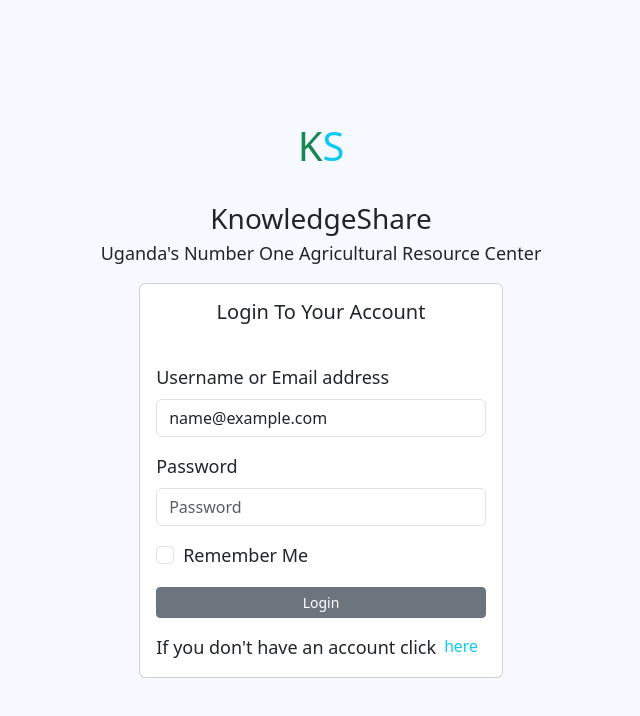
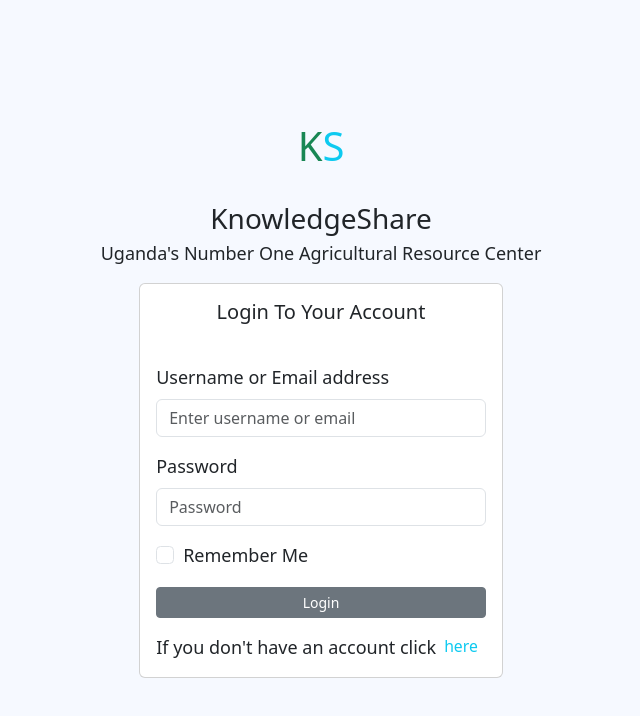
Before and after one commit to Muhereza-Joel/knowledge-share, a React (Create React App) app: page / in a window 1280 px wide. Shown: the top 716 px of the page, without its empty margins (319-959 px from the left). Built offline with nearby package versions, Linux system fonts and the light colour scheme; sample sign-in values are in the browser's storage.

Commit message:
improved ui

```diff
--- a/src/components/SplitDropdown.js
+++ b/src/components/SplitDropdown.js
@@ -46,11 +46,11 @@ const SplitDropdown = (props) => {
   };
 
   const navigateToProfile = () => {
-    navigate(`/knowledge-share/${props.username}/profile/`);
+    navigate(`/knowledge-share/${cookieData.USERNAME_KEY}/profile/`);
   }
 
   const handleNavigatioToHome = () => {
-    navigate(`/knowledge-share/${props.username}/`);
+    navigate(`/knowledge-share/${cookieData.USERNAME_KEY}/`);
   }
 
   const avatorStyle = {
@@ -79,7 +79,7 @@ const SplitDropdown = (props) => {
         <Dropdown.Item>
           <Nav.Item>
             <Nav.Link
-              href={`/knowledge-share/${props.username}/`}
+              href={`/knowledge-share/${cookieData.USERNAME_KEY}/`}
               className="text-info px-2 fw-bold text-dark"
               onClick={handleNavigatioToHome}
             >
--- a/src/components/dashboard.js
+++ b/src/components/dashboard.js
@@ -1,4 +1,4 @@
-import React, { Component, memo } from "react";
+import React, { useState, useEffect } from "react";
 import "bootstrap/dist/css/bootstrap.css";
 import { Nav } from "react-bootstrap";
 import Home from "./home";
@@ -8,84 +8,65 @@ import QuestionDetails from "./questionDetails";
 import AskQuestion from "./askQuestion";
 import LeftSideBar from "./leftSideBar";
 import TopBar from "./topBar";
+import Cookies from 'js-cookie';
 
-class Dashboard extends Component {
-  constructor(props) {
-    super(props);
-  }
+const Dashboard = (props) => {
+  const cookieData = JSON.parse(Cookies.get("knowledgeshare") || "{}");
+  const [selectedComponent, setSelectedComponent] = useState("home");
+  const [questionId, setQuestionId] = useState(null);
+  const username = cookieData.USERNAME_KEY;
 
-  style = {
-    backgroundColor: "#f6f9ff",
-    position: "relative",
+  useEffect(() => {
+    // Perform any side effects or initialization here
+  }, []);
+
+  const handleNavLinkClick = (component) => {
+    setSelectedComponent(component);
+    // Additional logic if needed
   };
 
-  panelStyle = {
-    minHeight: "90vh",
+  const handleQuestionLinkClick = (questionId) => {
+    setQuestionId(questionId);
+    // Additional logic if needed
   };
 
-  leftPanelStyle = {
-    ...this.panelStyle,
-    position: "sticky",
-    top: 60,
-  };
-
-  topPaneStyle = {
-    width: "100%",
-    height: "7vh",
-    zIndex: "3",
-    position: "sticky",
-    top: 0,
-  };
-
-
-  renderSelectedComponent = () => {
-    // Determine which component to render based on the selectedComponent state
-    switch (this.state.selectedComponent) {
-
+  const renderSelectedComponent = () => {
+    switch (selectedComponent) {
       case "questions":
         return (
           <Questions
-            username={`${this.props.username}`}
-            onQuestionClick={this.handleQuestionLinkClick}
+            username={username}
+            onQuestionClick={handleQuestionLinkClick}
           />
         );
       case "tags":
-        return <Tags username={`${this.props.username}`} />;
+        return <Tags username={username} />;
       case "questionDetails":
-        return <QuestionDetails questionId={`${this.state.questionId}`} />;
-
+        return <QuestionDetails questionId={questionId} />;
       default:
-        return null;
+        return <Home/>;
     }
   };
 
-
-  render() {
-    const username = this.props.username;
-
   return (
-      <div style={this.style}>
+    <div style={{ backgroundColor: "#f6f9ff", position: "relative" }}>
       <TopBar username={username} />
       <div className="row g-0">
         <div className="col-lg-2">
           <LeftSideBar
             username={username}
-              handleNavLinkClick={this.handleNavLinkClick}
+            handleNavLinkClick={handleNavLinkClick}
           />
         </div>
 
         <div className="col-lg-10">
           <div id="content-section" className="row g-0">
-              <Home
-                username={username}
-                onAskQuestionClick={this.handleNavLinkClick}
-              />
+            {renderSelectedComponent()}
           </div>
         </div>
       </div>
     </div>
   );
-  }
-}
+};
 
-export default memo(Dashboard);
+export default Dashboard;
--- a/src/components/leftSideBar.js
+++ b/src/components/leftSideBar.js
@@ -1,10 +1,12 @@
 import React, { useState, useEffect } from "react";
 import { Nav } from "react-bootstrap";
 import "bootstrap/dist/css/bootstrap.css";
+import Cookies from 'js-cookie';
 
 const LeftSideBar = (props) => {
   const storedActiveLink = localStorage.getItem("activeLink") || "ask-question";
   const [activeLink, setActiveLink] = useState(storedActiveLink);
+  const cookieData = JSON.parse(Cookies.get("knowledgeshare") || "{}");
 
   useEffect(() => {
     localStorage.setItem("activeLink", activeLink);
@@ -37,7 +39,7 @@ const LeftSideBar = (props) => {
           style={activeLink === "ask-question" ? linkStyle : {}}
         >
           <Nav.Link
-            href={`/knowledge-share/${props.username}/questions/ask-question/`}
+            href={`/knowledge-share/${cookieData.USERNAME_KEY}/questions/ask-question/`}
             className="text-info px-3 fw-bold text-dark"
             onClick={() => setActiveLink("ask-question")}
           >
@@ -52,7 +54,7 @@ const LeftSideBar = (props) => {
           style={activeLink === "all-questions" ? linkStyle : {}}
         >
           <Nav.Link
-            href={`/knowledge-share/${props.username}/questions/`}
+            href={`/knowledge-share/${cookieData.USERNAME_KEY}/questions/`}
             className="text-info px-3 fw-bold text-dark"
             onClick={() => setActiveLink("all-questions")}
           >
@@ -67,7 +69,7 @@ const LeftSideBar = (props) => {
           style={activeLink === "calender" ? linkStyle : {}}
         >
           <Nav.Link
-            href={`/knowledge-share/${props.username}/calendar/`}
+            href={`/knowledge-share/${cookieData.USERNAME_KEY}/calendar/`}
             className="text-info px-3 fw-bold text-dark"
             onClick={() => setActiveLink("calender")}
           >
@@ -82,7 +84,7 @@ const LeftSideBar = (props) => {
           style={activeLink === "tags" ? linkStyle : {}}
         >
           <Nav.Link
-            href={`/knowledge-share/${props.username}/tags/`}
+            href={`/knowledge-share/${cookieData.USERNAME_KEY}/tags/`}
             className="text-info px-3 fw-bold text-dark"
             onClick={() => setActiveLink("tags")}
           >
--- a/src/components/login.js
+++ b/src/components/login.js
@@ -1,25 +1,16 @@
-import React, { Component } from "react";
-import { Routes, Route, Navigate } from 'react-router-dom';
+import React, { useState, useEffect } from "react";
+import { useNavigate } from "react-router-dom";
 import "bootstrap/dist/css/bootstrap.css";
 import Button from "react-bootstrap/Button";
 import Form from "react-bootstrap/Form";
 import { Nav } from "react-bootstrap";
-import { isAuthenticated, login } from "../auth"
-import Dashboard from "./dashboard";
+import { isAuthenticated, login } from "../auth";
+import Cookies from 'js-cookie';
 
-class Login extends Component {
-  style = {
-    backgroundColor: "#f6f9ff",
-    minHeight: "100vh",
-    display: "flex",
-    flexDirection: "column",
-    alignItems: "center",
-    justifyContent: "center",
-    fontSize: "calc(10px + 1vmin)",
-    color: "white",
-  };
-
-  state = {
+const Login = () => {
+  const cookieData = JSON.parse(Cookies.get("knowledgeshare") || "{}");
+  const navigate = useNavigate();
+  const [formData, setFormData] = useState({
     email: "",
     password: "",
     username: "",
@@ -29,75 +20,81 @@ class Login extends Component {
       password: "",
     },
     redirectToDashboard: false,
-  };
+  });
 
-  componentDidMount() {
-    const storedFormValues =
-      JSON.parse(localStorage.getItem("loginFormValues")) || {};
+  useEffect(() => {
+    const storedFormValues = JSON.parse(localStorage.getItem("loginFormValues")) || {};
     const { errors, rememberMe, ...rest } = storedFormValues;
-    this.setState({
+    setFormData((prevFormData) => ({
+      ...prevFormData,
       ...rest,
       rememberMe: Boolean(rememberMe),
-    });
-  }
+    }));
+  }, []);
 
-  componentDidUpdate() {
-    const { errors, redirectToDashboard, ...valuesToStore } = this.state; // Exclude errors and redirectToDashboard from values to store
+  useEffect(() => {
+    const { errors, redirectToDashboard, ...valuesToStore } = formData; // Exclude errors and redirectToDashboard from values to store
     localStorage.setItem("loginFormValues", JSON.stringify(valuesToStore));
-  }
+  }, [formData]);
 
-  handleChange = (e) => {
+  const handleChange = (e) => {
     const { name, type, checked } = e.target;
     const value = type === "checkbox" ? checked : e.target.value;
 
-    this.setState((prevState) => ({
+    setFormData((prevFormData) => ({
+      ...prevFormData,
       [name]: value,
       errors: {
-        ...prevState.errors,
+        ...prevFormData.errors,
         [name]: "",
       },
     }));
   };
 
-  handleBlur = (e) => {
+  const handleBlur = (e) => {
     const { name, value } = e.target;
 
     if (!value.trim()) {
-      this.setState((prevState) => ({
+      setFormData((prevFormData) => ({
+        ...prevFormData,
         errors: {
-          ...prevState.errors,
+          ...prevFormData.errors,
           [name]: `${name.charAt(0).toUpperCase() + name.slice(1)} is required`,
         },
       }));
     }
   };
 
-  handleSubmit = async (e) => {
+  const handleSubmit = async (e) => {
     e.preventDefault();
 
     const errors = {};
-    if (!this.state.email.trim()) {
+    if (!formData.email.trim()) {
       errors.email = "Email is required";
     }
 
-    if (!this.state.password.trim()) {
+    if (!formData.password.trim()) {
       errors.password = "Password is required";
     }
 
-    const { email, password } = this.state;
+    const { email, password } = formData;
 
     if (Object.keys(errors).length === 0) {
       const authenticationResult = await login(email, password);
 
       if (authenticationResult.username) {
         // Authentication successful
-        this.setState({ isLoggedIn: true });
-        this.setState({ username: authenticationResult.username });
+        setFormData((prevFormData) => ({
+          ...prevFormData,
+          isLoggedIn: true,
+          username: authenticationResult.username,
+        }));
 
         setTimeout(() => {
-          this.setState({
+          setFormData((prevFormData) => ({
+            ...prevFormData,
             redirectToDashboard: true,
-          });
+          }));
         }, 10);
       } else {
         // Authentication failed
@@ -106,91 +103,99 @@ class Login extends Component {
     }
 
     // Update the state with errors
-    this.setState({ errors });
+    setFormData((prevFormData) => ({
+      ...prevFormData,
+      errors,
+    }));
   };
 
-  render() {
-    const { errors, redirectToDashboard} = this.state;
+  if (formData.redirectToDashboard) {
+    navigate(`/knowledge-share/${cookieData.USERNAME_KEY}`);
+  }
+  return (
+    <div style={style}>
+      <div className="d-flex flex-column align-items-center justify-content-center">
+        <div className="d-flex mb-4">
+          <h1 className="text-success">K</h1>
+          <h1 className="text-info">S</h1>
+        </div>
+        <h3 className="text-dark mb-1"> KnowledgeShare</h3>
+        <span className="text-dark mb-3">
+          Uganda's Number One Agricultural Resource Center
+        </span>
+      </div>
+      <Form className="card p-3" onSubmit={handleSubmit} noValidate>
+        <h5 className="text-dark text-center mb-4">Login To Your Account</h5>
+        <Form.Group className="mb-3 mt-3" controlId="formBasicEmail">
+          <Form.Label className="text-dark">
+            Username or Email address
+          </Form.Label>
+          <Form.Control
+            type="email"
+            name="email"
+            placeholder="Enter username or email"
+            onChange={handleChange}
+            onBlur={handleBlur}
+            value={formData.email}
+            required
+          />
+          {formData.errors.email && (
+            <small className="text-danger">{formData.errors.email}</small>
+          )}
+        </Form.Group>
 
-    if (redirectToDashboard) {
-      return <Dashboard username={this.state.username} />
-    }
+        <Form.Group className="mb-3" controlId="formBasicPassword">
+          <Form.Label className="text-dark">Password</Form.Label>
+          <Form.Control
+            type="password"
+            name="password"
+            placeholder="Password"
+            onChange={handleChange}
+            onBlur={handleBlur}
+            value={formData.password}
+            required
+          />
+          {formData.errors.password && (
+            <small className="text-danger">{formData.errors.password}</small>
+          )}
+        </Form.Group>
 
-    return (
-      <div style={this.style}>
-        <div className="d-flex flex-column align-items-center justify-content-center">
-          <div className="d-flex mb-4">
-            <h1 className="text-success">K</h1>
-            <h1 className="text-info">S</h1>
-          </div>
-          <h3 className="text-dark mb-1"> KnowledgeShare</h3>
-          <span className="text-dark mb-3">
-            Uganda's Number One Agricultural Resource Center
-          </span>
-        </div>
-        <Form className="card p-3" onSubmit={this.handleSubmit} noValidate>
-          <h5 className="text-dark text-center mb-4">Login To Your Account</h5>
-          <Form.Group className="mb-3 mt-3" controlId="formBasicEmail">
-            <Form.Label className="text-dark">
-              Username or Email address
-            </Form.Label>
-            <Form.Control
-              type="email"
-              name="email"
-              placeholder="Enter username or email"
-              onChange={this.handleChange}
-              onBlur={this.handleBlur}
-              value={this.state.email}
-              required
-            />
-            {errors.email && (
-              <small className="text-danger">{errors.email}</small>
-            )}
-          </Form.Group>
+        <Form.Group className="mb-3" controlId="formBasicCheckbox">
+          <Form.Check
+            type="checkbox"
+            name="rememberMe"
+            label="Remember Me"
+            onChange={handleChange}
+            checked={formData.rememberMe}
+          />
+        </Form.Group>
 
-          <Form.Group className="mb-3" controlId="formBasicPassword">
-            <Form.Label className="text-dark">Password</Form.Label>
-            <Form.Control
-              type="password"
-              name="password"
-              placeholder="Password"
-              onChange={this.handleChange}
-              onBlur={this.handleBlur}
-              value={this.state.password}
-              required
-            />
-            {errors.password && (
-              <small className="text-danger">{errors.password}</small>
-            )}
-          </Form.Group>
+        <Button variant="secondary" type="submit" className="btn-sm">
+          Login
+        </Button>
 
-          <Form.Group className="mb-3" controlId="formBasicCheckbox">
-            <Form.Check
-              type="checkbox"
-              name="rememberMe"
-              label="Remember Me"
-              onChange={this.handleChange}
-              checked={this.state.rememberMe}
-            />
-          </Form.Group>
+        <Nav.Item className="d-flex align-items-center mt-3">
+          If you don't have an account click
+          <small>
+            <Nav.Link href="/knowledge-share/auth/register/" className="text-info px-2">
+              here
+            </Nav.Link>
+          </small>
+        </Nav.Item>
+      </Form>
+    </div>
+  );
+};
 
-          <Button variant="secondary" type="submit" className="btn-sm">
-            Login
-          </Button>
-
-          <Nav.Item className="d-flex align-items-center mt-3">
-            If you don't have an account click
-            <small>
-              <Nav.Link href="/auth/register/" className="text-info px-2">
-                here
-              </Nav.Link>
-            </small>
-          </Nav.Item>
-
-        </Form>
-      </div>
-    );
-  }
-}
+const style = {
+  backgroundColor: "#f6f9ff",
+  minHeight: "100vh",
+  display: "flex",
+  flexDirection: "column",
+  alignItems: "center",
+  justifyContent: "center",
+  fontSize: "calc(10px + 1vmin)",
+  color: "white",
+};
 
 export default Login;
--- a/src/components/register.js
+++ b/src/components/register.js
@@ -188,7 +188,7 @@ class Register extends Component {
     const { errors, alert, redirectToLogin} = this.state;
 
     if(redirectToLogin){
-      return <Navigate to="/auth/login/" />;
+      return <Navigate to="/knowledge-share/auth/login/" />;
     }
 
     return (
@@ -268,7 +268,7 @@ class Register extends Component {
           <Nav.Item className="d-flex align-items-center mt-3">
             You have an account click
             <small>
-              <Nav.Link href="/auth/login/" className="text-info px-2">
+              <Nav.Link href="/knowledge-share/auth/login/" className="text-info px-2">
                 here to login
               </Nav.Link>
             </small>
--- a/src/components/shortProfile.js
+++ b/src/components/shortProfile.js
@@ -78,7 +78,7 @@ const ShortProfile = (props) => {
     }
   };
 
-  const { username, avatarUrl } = props;
+  const { avatarUrl } = props;
 
   return (
     <div className="mt-0 mx-3 text-center" style={style}>
@@ -92,7 +92,7 @@ const ShortProfile = (props) => {
       <div className="d-flex justify-content-center">
         <span className="text-center">
           Signed In As
-          <div className="h4 text-center">{username}</div>
+          <div className="h4 text-center">{cookieData.USERNAME_KEY}</div>
         </span>
       </div>
 
--- a/src/components/topBar.js
+++ b/src/components/topBar.js
@@ -2,9 +2,10 @@ import React, {useState} from "react";
 import "bootstrap/dist/css/bootstrap.css";
 import SplitDropdown from "./SplitDropdown";
 import { useNavigate } from "react-router-dom";
+import Cookies from 'js-cookie';
 
 const TopBar = (props) => {
-
+  const cookieData = JSON.parse(Cookies.get("knowledgeshare") || "{}");
   const navigate = useNavigate();
 
   const topPaneStyle = {
@@ -14,7 +15,7 @@ const TopBar = (props) => {
     position: "sticky",
     top: 0,
     backgroundColor: "#f6f9ff",
-    boxShadow: "0px 1px 4px 2px rgba(0,0,0,0.1)",
+    // boxShadow: "0px 1px 4px 2px rgba(0,0,0,0.1)",
   };
 
 
@@ -34,7 +35,7 @@ const TopBar = (props) => {
             <h6 className="mx-2 ml-4">Notifications |</h6>
             <h6 className="mx-2 ml-4">Messages |</h6>
             <h6 className="mx-2">Settings |</h6>
-            <h6 className="mx-2" style={{cursor: "pointer"}} onClick={() => {navigate(`/knowledge-share/${props.username}/profile/`)}}>Profile</h6>
+            <h6 className="mx-2" style={{cursor: "pointer"}} onClick={() => {navigate(`/knowledge-share/${cookieData.USERNAME_KEY}/profile/`)}}>Profile</h6>
           </div>
 
           <div className="w-25 text-end">
```
Also changed, not shown: src/App.js (+9 -3 lines). Lines whose indentation alone changed are shown as unchanged.
